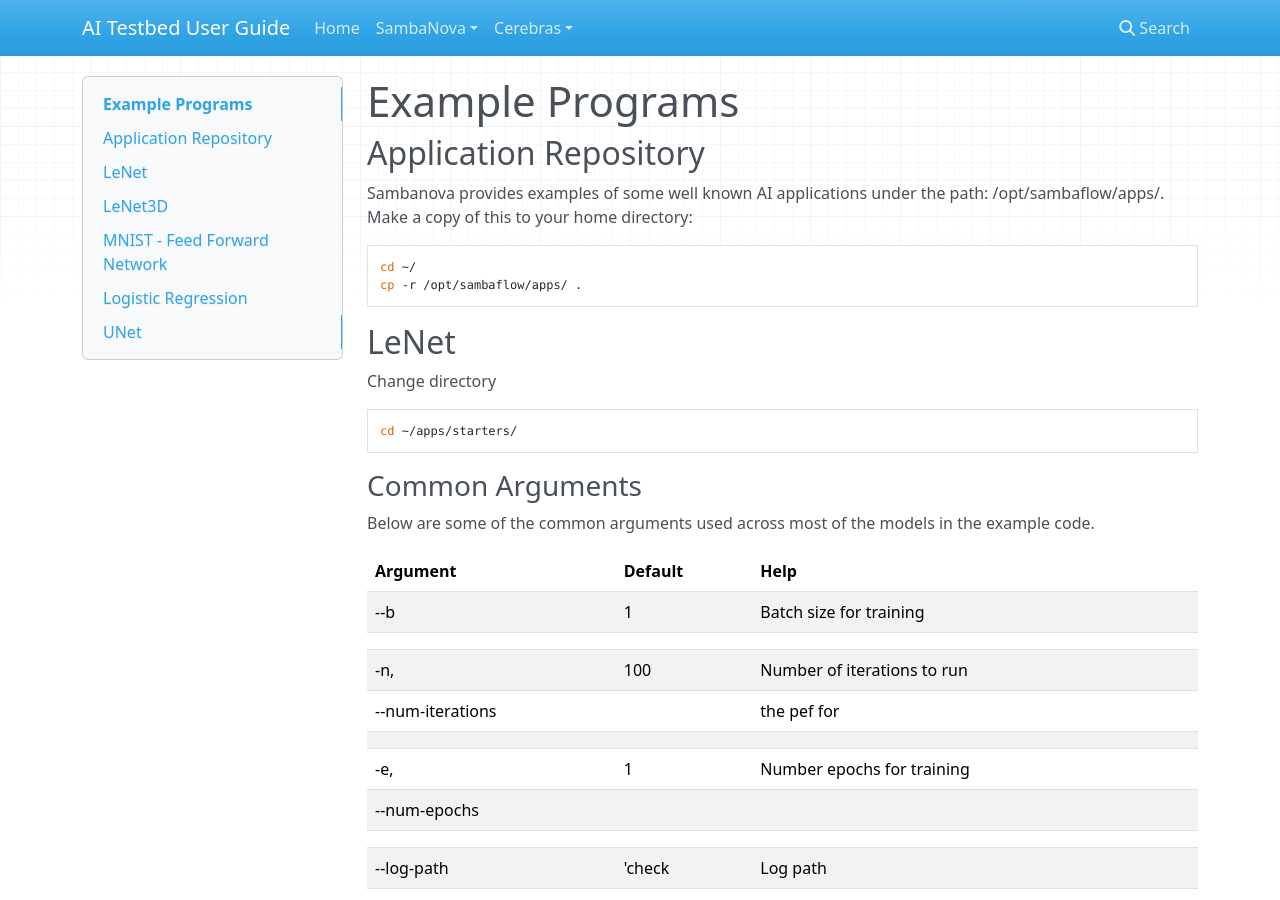
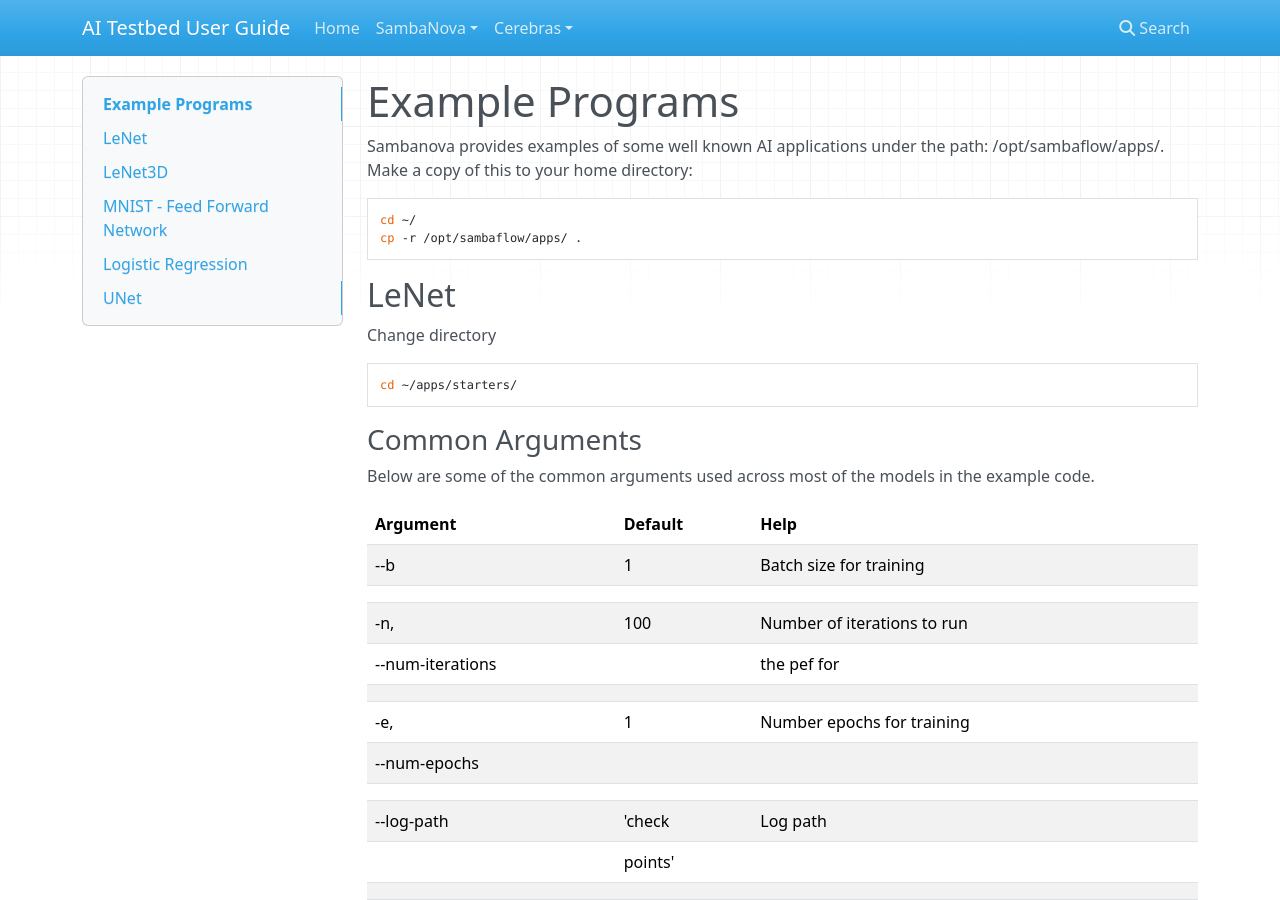
Before and after one commit to argonne-lcf/ai-testbed-userdocs, an MkDocs documentation site: the page built from docs/sambanova/Example-Programs.md, in a window 1280 px wide and 900 px high. Built offline with MkDocs 1.6.1, drawn with Linux system fonts in a browser that asks for light colours; nearby versions of some CDN libraries.

Commit message:
Update Example-Programs.md

```diff
--- a/docs/sambanova/Example-Programs.md
+++ b/docs/sambanova/Example-Programs.md
@@ -1,6 +1,4 @@
 # Example Programs
-
-## Application Repository
 
 Sambanova provides examples of some well known AI applications under the path: /opt/sambaflow/apps/. Make a copy of this to your home directory:
 
```
